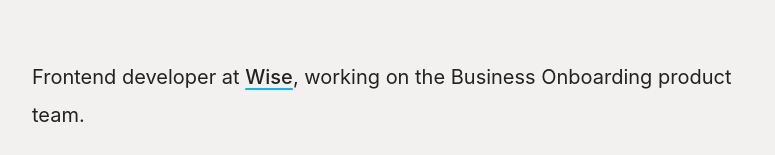
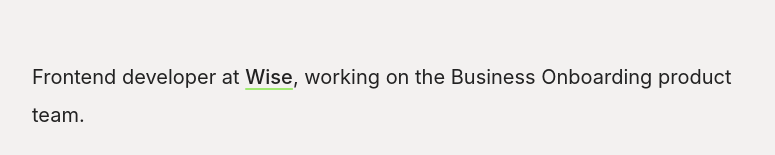
Before and after one commit to jackleslie/dev, a Next.js app: page / in a window 1280 px wide. Shown: the part 137-292 px from the top of the page, without its empty margins (248-1023 px from the left). Built offline with nearby package versions, Linux system fonts and the light colour scheme.

Commit message:
Update global.css

```diff
--- a/src/styles/global.css
+++ b/src/styles/global.css
@@ -8,7 +8,7 @@
   --foreground: var(--black);
   --midground: var(--black-grey);
   --background: var(--white);
-  --wise: #00b9ff;
+  --wise: #9fe870;
   --blog: #999;
   --gmail: #EA4335;
   --keybase: #ff6f21;
```
